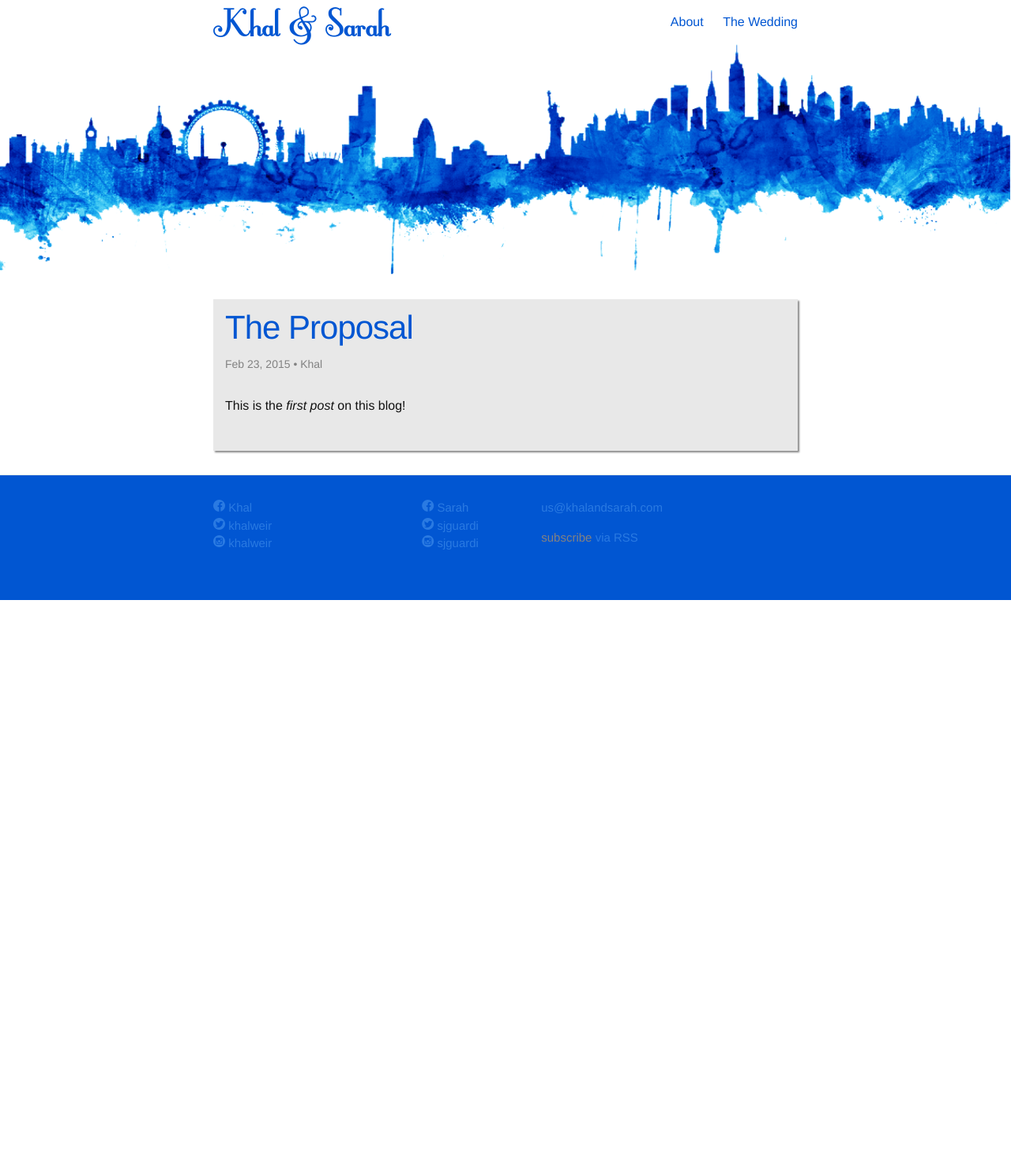
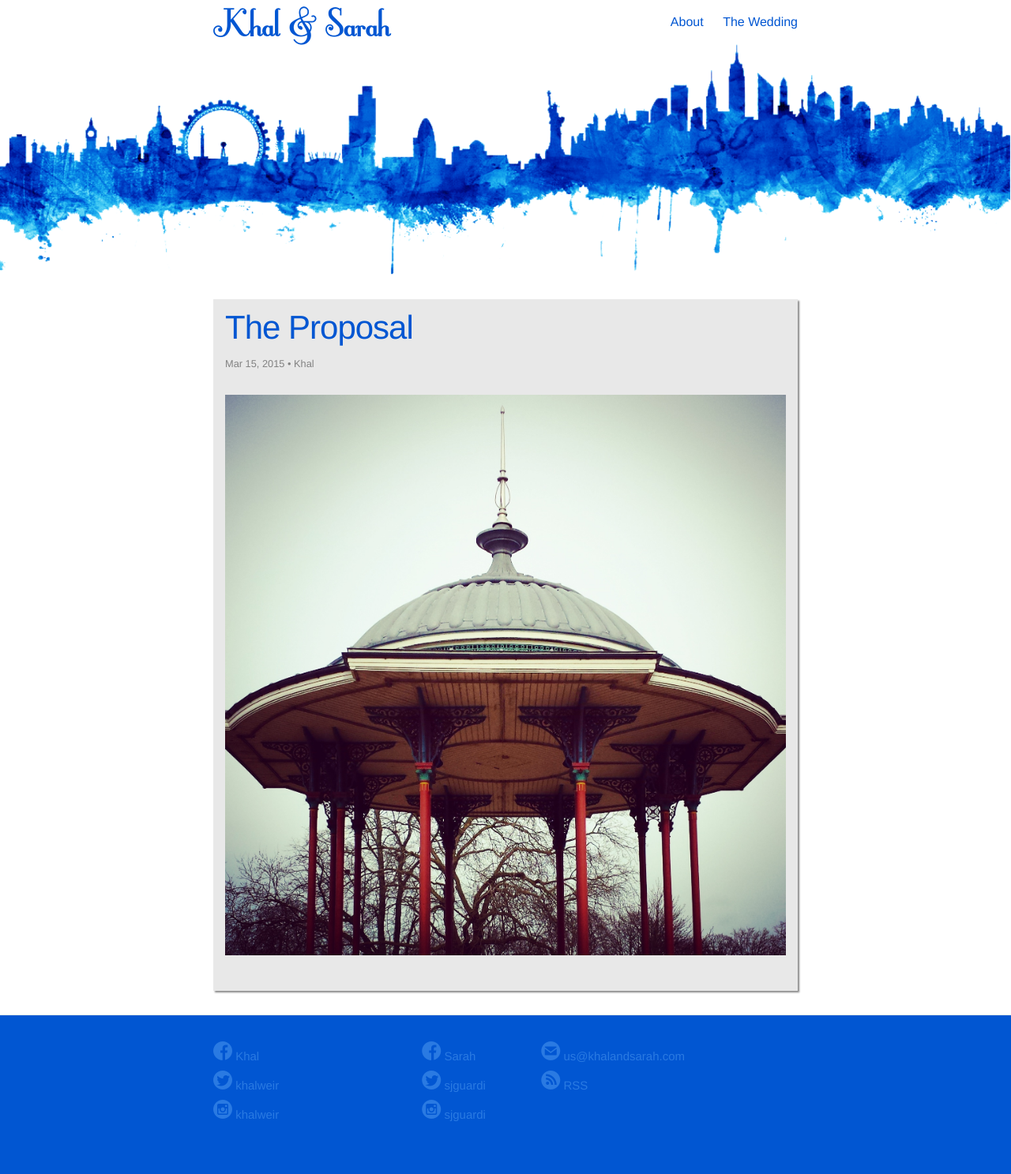
Before and after one commit to chanchad2001/wedsite-1, a Jekyll site: the page built from _posts/2015-02-23-theproposal.markdown, in a window 1280 px wide. Shown: the whole page at 79% size. Built offline with Jekyll 4.4.1, drawn with Linux system fonts in a browser that asks for light colours; before the commit the page ends 900 px from its top, so only the background shows below that.

Commit message:
footer tweaks & new post

```diff
--- a/_includes/footer.html
+++ b/_includes/footer.html
@@ -29,29 +29,22 @@
       <div class="footer-col  footer-col-2">
         <ul class="social-media-list">
           <li>
-			<a href="https://facebook.com/sguardiaayvar" target="_blank">
-		      <i class="ss-facebook"></i>
-			  Sarah
-	        </a>
+			<a href="https://facebook.com/sguardiaayvar" target="_blank"><i class="ss-facebook"></i>&nbsp;Sarah</a>
           </li>
           <li>
-			<a href="https://twitter.com/sjguardi" target="_blank">
-		      <i class="ss-twitter"></i>
-			  sjguardi
-	        </a>
+			<a href="https://twitter.com/sjguardi" target="_blank"><i class="ss-twitter"></i>&nbsp;sjguardi</a>
           </li>
 		  <li>
-			<a href="https://instagram.com/sjguardi" target="_blank">
-		      <i class="ss-instagram"></i>
-			  sjguardi
-	        </a>
+			<a href="https://instagram.com/sjguardi" target="_blank"><i class="ss-instagram"></i>&nbsp;sjguardi</a>
 		  </li>
         </ul>
       </div>
 
       <div class="footer-col  footer-col-3">
-        <p><a href="mailto:{{ site.email }}">{{ site.email }}</a></p>
-        <p>subscribe <a href="{{ "/feed.xml" | prepend: site.baseurl }}">via RSS</a></p>
+		<ul class="social-media-list">
+          <li><a href="mailto:{{ site.email }}"><i class="ss-mail"></i>&nbsp;{{ site.email }}</a></li>
+          <li><a href="{{ "/feed.xml" | prepend: site.baseurl }}"><i class="ss-rss"></i>&nbsp;RSS</a></li>
+		</ul>
       </div>
     </div>
 
--- a/_posts/2015-02-23-theproposal.markdown
+++ b/_posts/2015-02-23-theproposal.markdown
@@ -1,8 +1,8 @@
 ---
 layout: post
 title:  The Proposal
-date:   2015-02-23 23:41:15
+date:   2015-03-15 23:41:15
 categories: blog update
 author: Khal
 ---
-This is the _first post_ on this blog!
+![The Bandstand]({{ site.baseurl }}/images/bandstand.jpg)
--- a/_sass/_base.scss
+++ b/_sass/_base.scss
@@ -20,7 +20,6 @@ body {
     font-weight: 300;
     color: $text-color;
     background-color: $background-color;
-    /**background-color: #ccc;*/
     -webkit-text-size-adjust: 100%;
 }
 
@@ -86,6 +85,9 @@ h1, h2, h3, h4, h5, h6 {
     font-weight: 300;
 }
 
+i {
+	font-size:24px;
+}
 
 
 /**
@@ -101,7 +103,7 @@ a {
 
     &:hover {
         color: $text-color;
-        text-decoration: underline;
+        text-decoration: none;
     }
 }
 
--- a/_sass/_layout.scss
+++ b/_sass/_layout.scss
@@ -203,7 +203,7 @@
 
 .post-link {
     display: block;
-    font-size: 24px;
+    font-size: $base-font-size;
 }
 
 
--- a/css/main.scss
+++ b/css/main.scss
@@ -7,7 +7,8 @@
 // Our variables
 $base-font-family: Helvetica, Arial, sans-serif;
 $base-font-size:   16px;
-$small-font-size:  $base-font-size * 0.875;
+$small-font-size:  $base-font-size * 0.8;
+$large-font-size:  $base-font-size * 1.6;
 $base-line-height: 1.5;
 
 @font-face {
```
Also changed, not shown: images/bandstand.jpg (added), images/temp.png (deleted), images/temp2.png (deleted).
